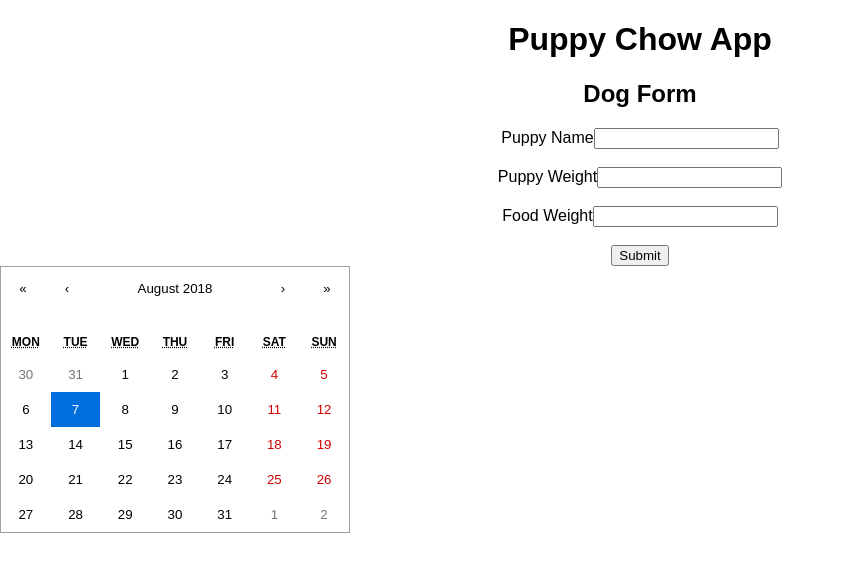
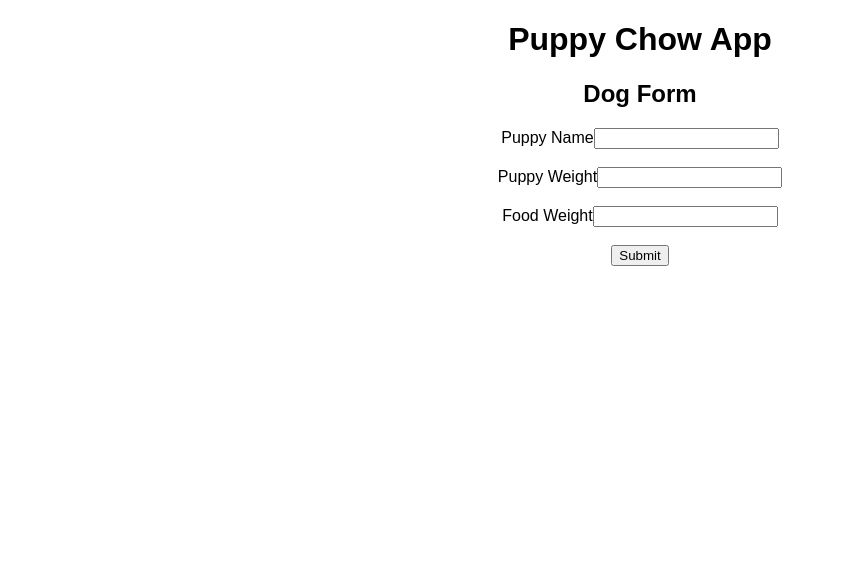
Before and after one commit to Christy743/puppy_chow_app_client, a React (Create React App) app: page / in a window 1280 px wide. Shown: the top 572 px of the page, without its empty margins (0-845 px from the left). Built offline with nearby package versions, Linux system fonts and the light colour scheme.

Commit message:
deleted services folder and file for now. thought I lost some files and found them and put into appropriate folders

```diff
--- a/src/App.js
+++ b/src/App.js
@@ -1,7 +1,6 @@
 import React, { Component } from 'react';
+import './App.css';
 import DogFood from './components/DogFood';
-import DogFoodService from './services/DogFoodService';
-import './App.css';
 
 class App extends Component {
   render() {
--- a/src/components/DogForm.js
+++ b/src/components/DogForm.js
@@ -1,42 +1,39 @@
 import React, { Component } from 'react';
-import Calendar from 'react-calendar';
-
-// Name, Weight
 
 export default class DogForm extends Component {
+  constructor(props) {
+    super(props)
 
-  state = {
-    date: new Date(),
+    this.state = {
+      name: "",
+    }
   }
 
-  onChange = date => this.setState({ date })
+  handleChange = (event) => {
+    debugger;
+  }
 
   render() {
     return (
       <div>
         <h2>Dog Form</h2>
           <form>
-            <label for="name">Puppy Name</label>
-            <input type="text" name="name" />
+            <label htmlFor="name">Puppy Name</label>
+            <input type="text"
+                   name="name"
+                   onChange={(event) => this.handleChange(event)} />
             <br />
             <br />
-            <label for="weight">Puppy Weight</label>
+            <label htmlFor="weight">Puppy Weight</label>
             <input type="number" name="weight" />
             <br />
             <br />
-            <label for="foodWeight">Food Weight</label>
-            <input type="number" name="foodWeight" />
+            <label htmlFor="food">Food Weight</label>
+            <input type="number" name="food" />
             <br />
             <br />
             <input type="submit" />
           </form>
-
-          <div>
-            <Calendar
-              onChange={this.onChange}
-              value={this.state.date}
-            />
-          </div>
       </div>
     );
   }
--- a/src/services/DogFoodService.js
+++ /dev/null
@@ -1,10 +0,0 @@
-const API_URL = process.env.REACT_APP_API_URL;
-
-const DogFoodService = {
-  fetchDogFoods: () => {
-    return fetch(`${API_URL}/dogFoods`)
-      .then(response => response.json())
-  }
-}
-
-export default DogFoodService;
```
